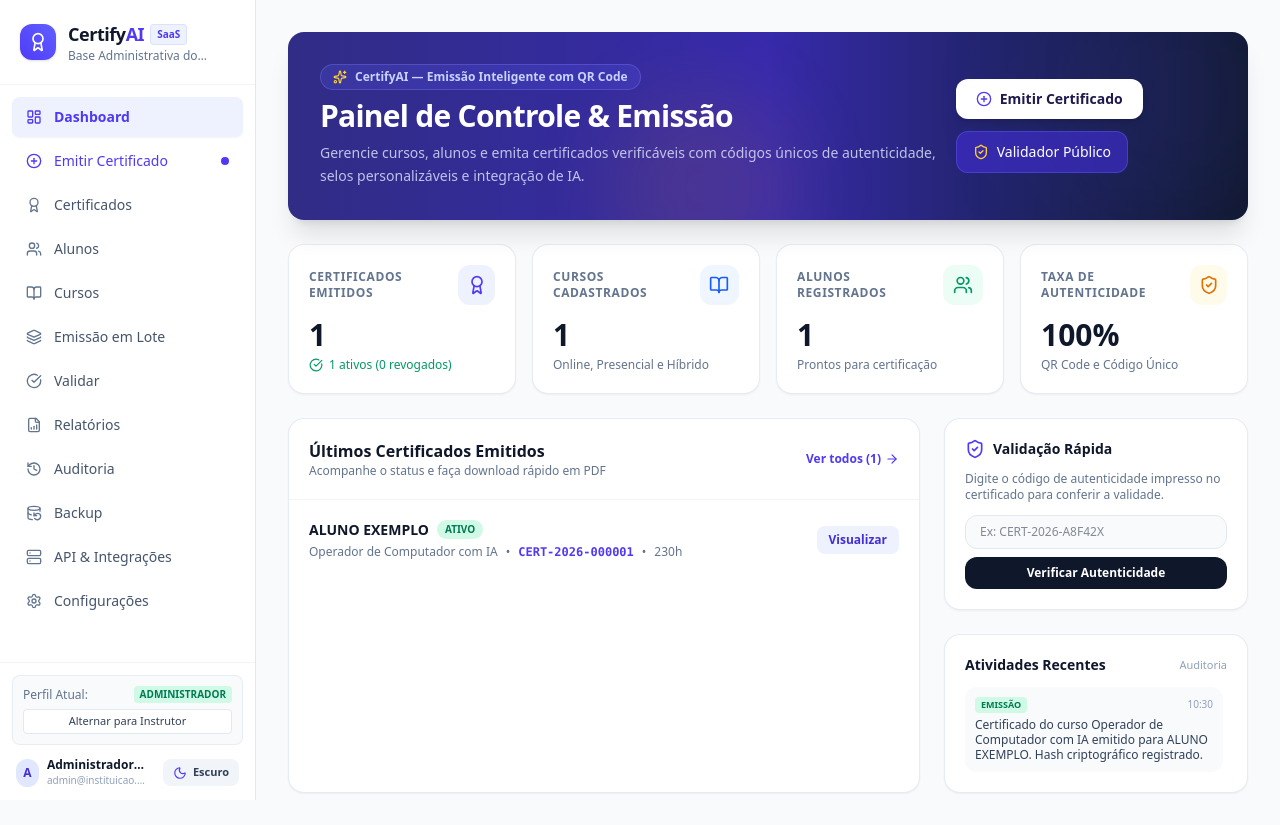
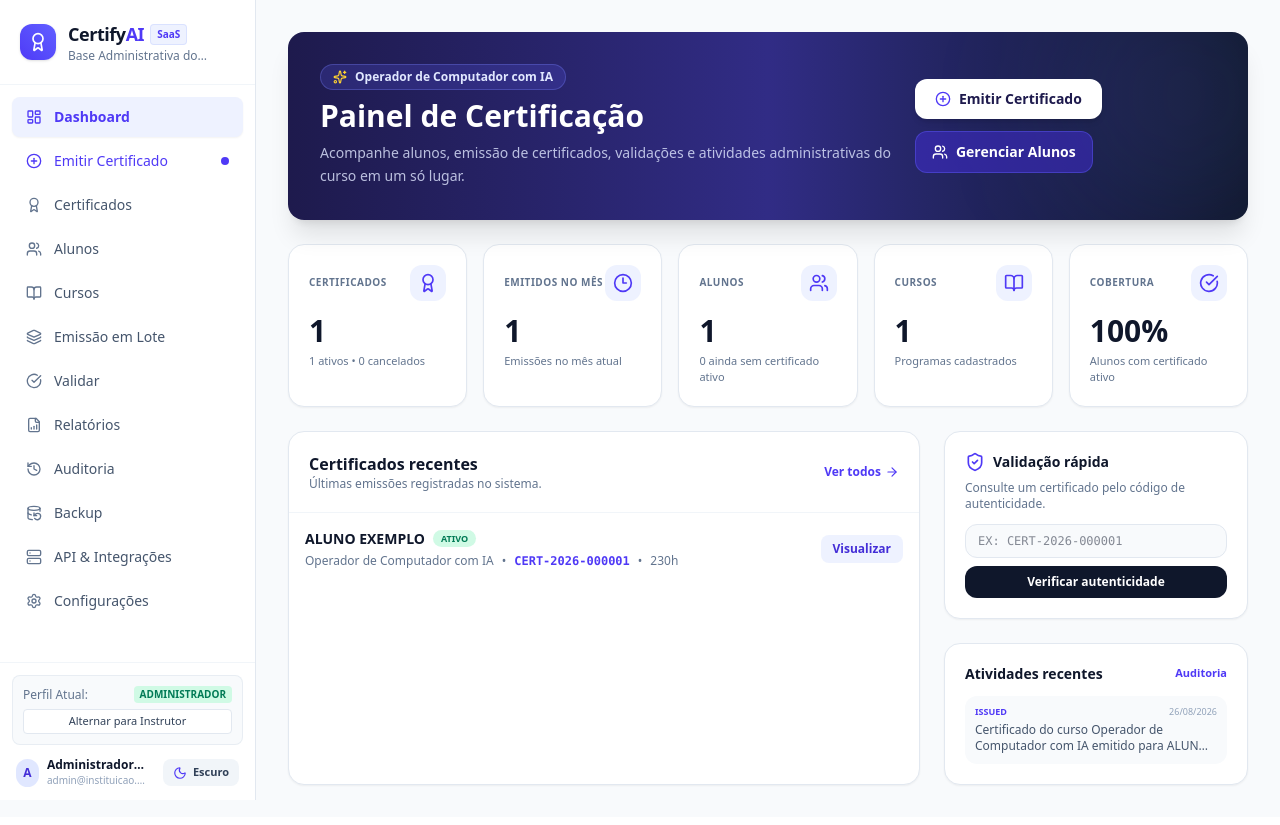
Before and after one commit to glaydsonaraujo25-cloud/Certificados, a React (Vite) app: page / in a window 1280 px wide. Built offline with nearby package versions, Linux system fonts and the light colour scheme.

Commit message:
Atualiza dashboard para operação do curso de IA

```diff
--- a/src/views/DashboardView.tsx
+++ b/src/views/DashboardView.tsx
@@ -1,353 +1,101 @@
-import React, { useState } from 'react';
+import React, { useMemo, useState } from 'react';
 import { useApp } from '../context/AppContext';
 import { CertificateModal } from '../components/CertificateModal';
-import {
-  Award,
-  BookOpen,
-  Users,
-  CheckCircle,
-  PlusCircle,
-  TrendingUp,
-  FileCheck,
-  Ban,
-  ArrowRight,
-  ShieldCheck,
-  Search,
-  Download,
-  Calendar,
-  Sparkles,
-} from 'lucide-react';
 import { Certificate } from '../types';
+import { ArrowRight, Award, BookOpen, CheckCircle, Clock3, PlusCircle, ShieldCheck, Sparkles, Users } from 'lucide-react';
 
 export const DashboardView: React.FC = () => {
-  const {
-    certificates,
-    courses,
-    students,
-    setCurrentView,
-    auditLogs,
-    setSelectedCertificateId,
-    setValidationSearchCode,
-  } = useApp();
-
+  const { certificates, courses, students, auditLogs, setCurrentView, setValidationSearchCode } = useApp();
   const [activeModalCert, setActiveModalCert] = useState<Certificate | null>(null);
   const [quickSearchCode, setQuickSearchCode] = useState('');
 
-  const totalCertificates = certificates.length;
-  const activeCertificates = certificates.filter((c) => c.status === 'active').length;
-  const cancelledCertificates = certificates.filter((c) => c.status === 'cancelled').length;
-  const totalCourses = courses.length;
-  const totalStudents = students.length;
+  const activeCertificates = certificates.filter((cert) => cert.status === 'active');
+  const cancelledCertificates = certificates.filter((cert) => cert.status === 'cancelled');
+  const now = new Date();
+  const issuedThisMonth = certificates.filter((cert) => {
+    const date = new Date(cert.createdAt);
+    return date.getFullYear() === now.getFullYear() && date.getMonth() === now.getMonth();
+  }).length;
 
-  const recentCertificates = [...certificates]
-    .sort((a, b) => new Date(b.createdAt).getTime() - new Date(a.createdAt).getTime())
-    .slice(0, 5);
+  const certifiedStudentIds = new Set(activeCertificates.map((cert) => cert.studentId));
+  const studentsWithoutCertificate = students.filter((student) => !certifiedStudentIds.has(student.id)).length;
+  const coverage = students.length ? Math.round((certifiedStudentIds.size / students.length) * 100) : 0;
 
-  const handleQuickValidate = (e: React.FormEvent) => {
-    e.preventDefault();
-    if (quickSearchCode.trim()) {
-      setValidationSearchCode(quickSearchCode.trim().toUpperCase());
-      setCurrentView('validate');
-    }
+  const recentCertificates = useMemo(() => [...certificates].sort((a, b) => new Date(b.createdAt).getTime() - new Date(a.createdAt).getTime()).slice(0, 6), [certificates]);
+  const recentAudit = auditLogs.slice(0, 5);
+
+  const handleQuickValidate = (event: React.FormEvent) => {
+    event.preventDefault();
+    const code = quickSearchCode.trim().toUpperCase();
+    if (!code) return;
+    setValidationSearchCode(code);
+    setCurrentView('validate');
   };
 
   return (
     <div className="p-4 sm:p-6 lg:p-8 space-y-6 max-w-7xl mx-auto w-full">
-      {/* Top Banner / Welcome */}
-      <div className="flex flex-col lg:flex-row lg:items-center justify-between gap-4 bg-gradient-to-r from-indigo-900 via-indigo-800 to-slate-900 rounded-2xl p-6 sm:p-8 text-white shadow-xl relative overflow-hidden">
-        {/* Subtle decorative circles */}
-        <div className="absolute top-0 right-0 -mr-16 -mt-16 w-64 h-64 bg-indigo-500/10 rounded-full blur-3xl pointer-events-none" />
-        <div className="absolute bottom-0 left-1/3 -mb-16 w-48 h-48 bg-amber-500/10 rounded-full blur-2xl pointer-events-none" />
+      <section className="relative overflow-hidden rounded-2xl bg-gradient-to-r from-indigo-950 via-indigo-900 to-slate-900 p-6 sm:p-8 text-white shadow-xl">
+        <div className="absolute -right-16 -top-16 h-64 w-64 rounded-full bg-indigo-400/10 blur-3xl" />
+        <div className="relative z-10 flex flex-col lg:flex-row lg:items-center lg:justify-between gap-5">
+          <div className="max-w-2xl space-y-2">
+            <div className="inline-flex items-center gap-2 rounded-full border border-indigo-400/30 bg-indigo-500/20 px-3 py-1 text-xs font-semibold text-indigo-100"><Sparkles className="w-3.5 h-3.5 text-amber-300" />Operador de Computador com IA</div>
+            <h1 className="text-2xl sm:text-3xl font-extrabold">Painel de Certificação</h1>
+            <p className="text-sm leading-relaxed text-indigo-100/80">Acompanhe alunos, emissão de certificados, validações e atividades administrativas do curso em um só lugar.</p>
+          </div>
+          <div className="flex flex-wrap gap-3">
+            <button onClick={() => setCurrentView('create-certificate')} className="flex items-center gap-2 rounded-xl bg-white px-5 py-2.5 text-sm font-bold text-indigo-950 shadow-md hover:bg-indigo-50"><PlusCircle className="w-4 h-4 text-indigo-600" />Emitir Certificado</button>
+            <button onClick={() => setCurrentView('students')} className="flex items-center gap-2 rounded-xl border border-indigo-500/40 bg-indigo-700/50 px-4 py-2.5 text-sm font-semibold hover:bg-indigo-700"><Users className="w-4 h-4" />Gerenciar Alunos</button>
+          </div>
+        </div>
+      </section>
 
-        <div className="relative z-10 space-y-2 max-w-2xl">
-          <div className="inline-flex items-center gap-2 px-3 py-1 rounded-full bg-indigo-500/20 border border-indigo-400/30 text-indigo-200 text-xs font-semibold">
-            <Sparkles className="w-3.5 h-3.5 text-amber-300" />
-            <span>CertifyAI — Emissão Inteligente com QR Code</span>
+      <section className="grid grid-cols-1 sm:grid-cols-2 xl:grid-cols-5 gap-4">
+        <Metric title="Certificados" value={certificates.length} detail={`${activeCertificates.length} ativos • ${cancelledCertificates.length} cancelados`} icon={<Award className="w-5 h-5" />} />
+        <Metric title="Emitidos no mês" value={issuedThisMonth} detail="Emissões no mês atual" icon={<Clock3 className="w-5 h-5" />} />
+        <Metric title="Alunos" value={students.length} detail={`${studentsWithoutCertificate} ainda sem certificado ativo`} icon={<Users className="w-5 h-5" />} />
+        <Metric title="Cursos" value={courses.length} detail="Programas cadastrados" icon={<BookOpen className="w-5 h-5" />} />
+        <Metric title="Cobertura" value={`${coverage}%`} detail="Alunos com certificado ativo" icon={<CheckCircle className="w-5 h-5" />} />
+      </section>
+
+      <section className="grid grid-cols-1 lg:grid-cols-3 gap-6">
+        <div className="lg:col-span-2 overflow-hidden rounded-2xl border border-slate-200 bg-white shadow-xs dark:border-slate-800 dark:bg-slate-900">
+          <div className="flex items-center justify-between gap-4 border-b border-slate-100 p-5 dark:border-slate-800">
+            <div><h2 className="font-bold text-slate-900 dark:text-white">Certificados recentes</h2><p className="text-xs text-slate-500">Últimas emissões registradas no sistema.</p></div>
+            <button onClick={() => setCurrentView('certificates')} className="flex items-center gap-1 text-xs font-semibold text-indigo-600 dark:text-indigo-400">Ver todos <ArrowRight className="w-3.5 h-3.5" /></button>
           </div>
-          <h1 className="text-2xl sm:text-3xl font-extrabold tracking-tight text-white">
-            Painel de Controle & Emissão
-          </h1>
-          <p className="text-sm text-indigo-100/80 leading-relaxed">
-            Gerencie cursos, alunos e emita certificados verificáveis com códigos únicos de autenticidade, selos personalizáveis e integração de IA.
-          </p>
-        </div>
-
-        {/* Quick action buttons in banner */}
-        <div className="relative z-10 flex flex-wrap items-center gap-3">
-          <button
-            onClick={() => setCurrentView('create-certificate')}
-            className="flex items-center gap-2 px-5 py-2.5 rounded-xl bg-white text-indigo-950 font-bold text-sm shadow-md hover:bg-indigo-50 transition-all hover:scale-[1.02]"
-          >
-            <PlusCircle className="w-4 h-4 text-indigo-600" />
-            <span>Emitir Certificado</span>
-          </button>
-
-          <button
-            onClick={() => setCurrentView('validate')}
-            className="flex items-center gap-2 px-4 py-2.5 rounded-xl bg-indigo-700/60 hover:bg-indigo-700 text-white font-medium text-sm border border-indigo-500/40 transition-colors"
-          >
-            <ShieldCheck className="w-4 h-4 text-amber-300" />
-            <span>Validador Público</span>
-          </button>
-        </div>
-      </div>
-
-      {/* Metrics Cards Grid */}
-      <div className="grid grid-cols-1 sm:grid-cols-2 lg:grid-cols-4 gap-4">
-        {/* Metric 1: Total Certificates */}
-        <div className="bg-white dark:bg-slate-900 p-5 rounded-2xl border border-slate-200/80 dark:border-slate-800 shadow-xs hover:border-indigo-500/30 transition-all">
-          <div className="flex items-center justify-between">
-            <span className="text-xs font-bold uppercase tracking-wider text-slate-500 dark:text-slate-400">
-              Certificados Emitidos
-            </span>
-            <div className="w-10 h-10 rounded-xl bg-indigo-50 dark:bg-indigo-950/60 text-indigo-600 dark:text-indigo-400 flex items-center justify-center">
-              <Award className="w-5 h-5" />
-            </div>
-          </div>
-          <div className="mt-3">
-            <span className="text-3xl font-black text-slate-900 dark:text-white">
-              {totalCertificates}
-            </span>
-            <div className="flex items-center gap-1.5 mt-1 text-xs text-emerald-600 dark:text-emerald-400 font-medium">
-              <CheckCircle className="w-3.5 h-3.5" />
-              <span>{activeCertificates} ativos ({cancelledCertificates} revogados)</span>
-            </div>
+          <div className="divide-y divide-slate-100 dark:divide-slate-800">
+            {recentCertificates.length === 0 ? <div className="p-10 text-center text-sm text-slate-400">Nenhum certificado emitido.</div> : recentCertificates.map((cert) => (
+              <div key={cert.id} className="flex flex-col sm:flex-row sm:items-center justify-between gap-3 p-4 hover:bg-slate-50/70 dark:hover:bg-slate-800/30">
+                <div><div className="flex items-center gap-2"><span className="font-bold text-sm text-slate-900 dark:text-white">{cert.studentName}</span><span className={`rounded-full px-2 py-0.5 text-[9px] font-bold uppercase ${cert.status === 'active' ? 'bg-emerald-100 text-emerald-700 dark:bg-emerald-950 dark:text-emerald-300' : 'bg-rose-100 text-rose-700 dark:bg-rose-950 dark:text-rose-300'}`}>{cert.status === 'active' ? 'Ativo' : 'Cancelado'}</span></div><div className="mt-1 flex flex-wrap gap-2 text-xs text-slate-500"><span>{cert.courseName}</span><span>•</span><span className="font-mono font-semibold text-indigo-600 dark:text-indigo-400">{cert.code}</span><span>•</span><span>{cert.workloadHours}h</span></div></div>
+                <button onClick={() => setActiveModalCert(cert)} className="rounded-lg bg-indigo-50 px-3 py-1.5 text-xs font-semibold text-indigo-700 hover:bg-indigo-100 dark:bg-indigo-950 dark:text-indigo-300">Visualizar</button>
+              </div>
+            ))}
           </div>
         </div>
 
-        {/* Metric 2: Total Courses */}
-        <div className="bg-white dark:bg-slate-900 p-5 rounded-2xl border border-slate-200/80 dark:border-slate-800 shadow-xs hover:border-indigo-500/30 transition-all">
-          <div className="flex items-center justify-between">
-            <span className="text-xs font-bold uppercase tracking-wider text-slate-500 dark:text-slate-400">
-              Cursos Cadastrados
-            </span>
-            <div className="w-10 h-10 rounded-xl bg-blue-50 dark:bg-blue-950/60 text-blue-600 dark:text-blue-400 flex items-center justify-center">
-              <BookOpen className="w-5 h-5" />
-            </div>
+        <div className="space-y-6">
+          <div className="rounded-2xl border border-slate-200 bg-white p-5 shadow-xs dark:border-slate-800 dark:bg-slate-900">
+            <div className="flex items-center gap-2"><ShieldCheck className="w-5 h-5 text-indigo-600" /><h3 className="font-bold text-sm">Validação rápida</h3></div>
+            <p className="mt-2 text-xs text-slate-500">Consulte um certificado pelo código de autenticidade.</p>
+            <form onSubmit={handleQuickValidate} className="mt-3 space-y-2"><input value={quickSearchCode} onChange={(e) => setQuickSearchCode(e.target.value)} placeholder="Ex: CERT-2026-000001" className="w-full rounded-xl border border-slate-200 bg-slate-50 px-3 py-2 text-xs font-mono uppercase dark:border-slate-700 dark:bg-slate-800" /><button type="submit" className="w-full rounded-xl bg-slate-900 py-2 text-xs font-bold text-white dark:bg-indigo-600">Verificar autenticidade</button></form>
           </div>
-          <div className="mt-3">
-            <span className="text-3xl font-black text-slate-900 dark:text-white">
-              {totalCourses}
-            </span>
-            <p className="text-xs text-slate-500 dark:text-slate-400 mt-1">
-              Online, Presencial e Híbrido
-            </p>
+
+          <div className="rounded-2xl border border-slate-200 bg-white p-5 shadow-xs dark:border-slate-800 dark:bg-slate-900">
+            <div className="flex items-center justify-between"><h3 className="font-bold text-sm">Atividades recentes</h3><button onClick={() => setCurrentView('audit')} className="text-[11px] font-semibold text-indigo-600 dark:text-indigo-400">Auditoria</button></div>
+            <div className="mt-3 space-y-2.5">{recentAudit.length === 0 ? <p className="text-xs text-slate-400">Nenhuma atividade registrada.</p> : recentAudit.map((log) => <div key={log.id} className="rounded-xl bg-slate-50 p-2.5 text-xs dark:bg-slate-800/50"><div className="flex items-center justify-between gap-2"><span className="font-bold uppercase text-[9px] text-indigo-600 dark:text-indigo-400">{log.action.replace('_', ' ')}</span><span className="text-[9px] text-slate-400">{new Date(log.timestamp).toLocaleDateString('pt-BR')}</span></div><p className="mt-1 line-clamp-2 text-slate-600 dark:text-slate-300">{log.details}</p></div>)}</div>
           </div>
         </div>
+      </section>
 
-        {/* Metric 3: Total Students */}
-        <div className="bg-white dark:bg-slate-900 p-5 rounded-2xl border border-slate-200/80 dark:border-slate-800 shadow-xs hover:border-indigo-500/30 transition-all">
-          <div className="flex items-center justify-between">
-            <span className="text-xs font-bold uppercase tracking-wider text-slate-500 dark:text-slate-400">
-              Alunos Registrados
-            </span>
-            <div className="w-10 h-10 rounded-xl bg-emerald-50 dark:bg-emerald-950/60 text-emerald-600 dark:text-emerald-400 flex items-center justify-center">
-              <Users className="w-5 h-5" />
-            </div>
-          </div>
-          <div className="mt-3">
-            <span className="text-3xl font-black text-slate-900 dark:text-white">
-              {totalStudents}
-            </span>
-            <p className="text-xs text-slate-500 dark:text-slate-400 mt-1">
-              Prontos para certificação
-            </p>
-          </div>
-        </div>
-
-        {/* Metric 4: Autenticidade & Validações */}
-        <div className="bg-white dark:bg-slate-900 p-5 rounded-2xl border border-slate-200/80 dark:border-slate-800 shadow-xs hover:border-indigo-500/30 transition-all">
-          <div className="flex items-center justify-between">
-            <span className="text-xs font-bold uppercase tracking-wider text-slate-500 dark:text-slate-400">
-              Taxa de Autenticidade
-            </span>
-            <div className="w-10 h-10 rounded-xl bg-amber-50 dark:bg-amber-950/60 text-amber-600 dark:text-amber-400 flex items-center justify-center">
-              <ShieldCheck className="w-5 h-5" />
-            </div>
-          </div>
-          <div className="mt-3">
-            <span className="text-3xl font-black text-slate-900 dark:text-white">
-              100%
-            </span>
-            <p className="text-xs text-slate-500 dark:text-slate-400 mt-1">
-              QR Code e Código Único
-            </p>
-          </div>
-        </div>
-      </div>
-
-      {/* Main Grid: Recent Certificates & Quick Verification */}
-      <div className="grid grid-cols-1 lg:grid-cols-3 gap-6">
-        {/* Left 2 Cols: Recent Certificates Table */}
-        <div className="lg:col-span-2 bg-white dark:bg-slate-900 rounded-2xl border border-slate-200/80 dark:border-slate-800 shadow-xs overflow-hidden">
-          <div className="p-5 border-b border-slate-100 dark:border-slate-800 flex items-center justify-between">
-            <div>
-              <h2 className="font-bold text-base text-slate-900 dark:text-white">
-                Últimos Certificados Emitidos
-              </h2>
-              <p className="text-xs text-slate-500 dark:text-slate-400">
-                Acompanhe o status e faça download rápido em PDF
-              </p>
-            </div>
-            <button
-              onClick={() => setCurrentView('certificates')}
-              className="text-xs font-semibold text-indigo-600 dark:text-indigo-400 hover:underline flex items-center gap-1"
-            >
-              Ver todos ({totalCertificates})
-              <ArrowRight className="w-3.5 h-3.5" />
-            </button>
-          </div>
-
-          <div className="divide-y divide-slate-100 dark:divide-slate-800">
-            {recentCertificates.length === 0 ? (
-              <div className="p-8 text-center text-slate-500 text-sm">
-                Nenhum certificado emitido ainda. Clique em "Emitir Certificado" para começar.
-              </div>
-            ) : (
-              recentCertificates.map((cert) => (
-                <div
-                  key={cert.id}
-                  className="p-4 sm:p-5 flex flex-col sm:flex-row sm:items-center justify-between gap-3 hover:bg-slate-50/70 dark:hover:bg-slate-800/40 transition-colors"
-                >
-                  <div className="space-y-1">
-                    <div className="flex items-center gap-2">
-                      <span className="font-bold text-sm text-slate-900 dark:text-white">
-                        {cert.studentName}
-                      </span>
-                      <span
-                        className={`text-[10px] px-2 py-0.5 rounded-full font-bold uppercase ${
-                          cert.status === 'active'
-                            ? 'bg-emerald-100 dark:bg-emerald-950 text-emerald-700 dark:text-emerald-300'
-                            : 'bg-rose-100 dark:bg-rose-950 text-rose-700 dark:text-rose-300'
-                        }`}
-                      >
-                        {cert.status === 'active' ? 'Ativo' : 'Cancelado'}
-                      </span>
-                    </div>
-
-                    <div className="flex flex-wrap items-center gap-2 text-xs text-slate-500 dark:text-slate-400">
-                      <span>{cert.courseName}</span>
-                      <span>•</span>
-                      <span className="font-mono text-indigo-600 dark:text-indigo-400 font-semibold">
-                        {cert.code}
-                      </span>
-                      <span>•</span>
-                      <span>{cert.workloadHours}h</span>
-                    </div>
-                  </div>
-
-                  <div className="flex items-center gap-2">
-                    <button
-                      onClick={() => setActiveModalCert(cert)}
-                      className="px-3 py-1.5 rounded-lg bg-indigo-50 dark:bg-indigo-950/60 hover:bg-indigo-100 dark:hover:bg-indigo-900 text-indigo-700 dark:text-indigo-300 text-xs font-semibold transition-colors"
-                    >
-                      Visualizar
-                    </button>
-                  </div>
-                </div>
-              ))
-            )}
-          </div>
-        </div>
-
-        {/* Right 1 Col: Quick Tools (Validator + Audit Logs) */}
-        <div className="space-y-6">
-          {/* Quick Validator Form */}
-          <div className="bg-white dark:bg-slate-900 p-5 rounded-2xl border border-slate-200/80 dark:border-slate-800 shadow-xs space-y-3">
-            <div className="flex items-center gap-2">
-              <ShieldCheck className="w-5 h-5 text-indigo-600 dark:text-indigo-400" />
-              <h3 className="font-bold text-sm text-slate-900 dark:text-white">
-                Validação Rápida
-              </h3>
-            </div>
-            <p className="text-xs text-slate-500 dark:text-slate-400">
-              Digite o código de autenticidade impresso no certificado para conferir a validade.
-            </p>
-
-            <form onSubmit={handleQuickValidate} className="space-y-2">
-              <div className="relative">
-                <input
-                  type="text"
-                  placeholder="Ex: CERT-2026-A8F42X"
-                  value={quickSearchCode}
-                  onChange={(e) => setQuickSearchCode(e.target.value)}
-                  className="w-full px-3.5 py-2 text-xs font-mono uppercase rounded-xl bg-slate-50 dark:bg-slate-800 border border-slate-200 dark:border-slate-700 text-slate-900 dark:text-slate-100 placeholder:normal-case placeholder:font-sans focus:outline-hidden focus:ring-2 focus:ring-indigo-500"
-                />
-              </div>
-              <button
-                type="submit"
-                className="w-full py-2 bg-slate-900 hover:bg-slate-800 dark:bg-indigo-600 dark:hover:bg-indigo-700 text-white text-xs font-bold rounded-xl transition-colors"
-              >
-                Verificar Autenticidade
-              </button>
-            </form>
-          </div>
-
-          {/* Recent Audit Activities */}
-          <div className="bg-white dark:bg-slate-900 p-5 rounded-2xl border border-slate-200/80 dark:border-slate-800 shadow-xs space-y-3">
-            <h3 className="font-bold text-sm text-slate-900 dark:text-white flex items-center justify-between">
-              <span>Atividades Recentes</span>
-              <span className="text-[11px] font-normal text-slate-400">Auditoria</span>
-            </h3>
-
-            <div className="space-y-2.5 max-h-56 overflow-y-auto pr-1">
-              {auditLogs.slice(0, 4).map((log) => (
-                <div
-                  key={log.id}
-                  className="p-2.5 rounded-xl bg-slate-50 dark:bg-slate-800/40 text-xs space-y-1"
-                >
-                  <div className="flex items-center justify-between">
-                    <span
-                      className={`text-[9px] font-bold uppercase px-1.5 py-0.5 rounded ${
-                        log.action === 'issued'
-                          ? 'bg-emerald-100 dark:bg-emerald-950 text-emerald-700 dark:text-emerald-300'
-                          : log.action === 'cancelled'
-                          ? 'bg-rose-100 dark:bg-rose-950 text-rose-700 dark:text-rose-300'
-                          : log.action === 'tamper_detected'
-                          ? 'bg-red-100 dark:bg-red-950 text-red-700 dark:text-red-300'
-                          : log.action === 'integrity_verified'
-                          ? 'bg-teal-100 dark:bg-teal-950 text-teal-700 dark:text-teal-300'
-                          : log.action === 'duplicated'
-                          ? 'bg-purple-100 dark:bg-purple-950 text-purple-700 dark:text-purple-300'
-                          : 'bg-indigo-100 dark:bg-indigo-950 text-indigo-700 dark:text-indigo-300'
-                      }`}
-                    >
-                      {log.action === 'issued'
-                        ? 'Emissão'
-                        : log.action === 'cancelled'
-                        ? 'Cancelamento'
-                        : log.action === 'tamper_detected'
-                        ? 'Alerta'
-                        : log.action === 'integrity_verified'
-                        ? 'Integridade'
-                        : log.action === 'duplicated'
-                        ? 'Duplicação'
-                        : 'Atualização'}
-                    </span>
-                    <span className="text-[10px] text-slate-400">
-                      {new Date(log.timestamp).toLocaleTimeString('pt-BR', {
-                        hour: '2-digit',
-                        minute: '2-digit',
-                      })}
-                    </span>
-                  </div>
-                  <p className="text-slate-700 dark:text-slate-300 leading-tight">
-                    {log.details}
-                  </p>
-                </div>
-              ))}
-            </div>
-          </div>
-        </div>
-      </div>
-
-      {/* Modal for full certificate view & download */}
-      {activeModalCert && (
-        <CertificateModal
-          certificate={activeModalCert}
-          onClose={() => setActiveModalCert(null)}
-        />
-      )}
+      {activeModalCert && <CertificateModal certificate={activeModalCert} isOpen={true} onClose={() => setActiveModalCert(null)} setCurrentView={setCurrentView} setValidationSearchCode={setValidationSearchCode} />}
     </div>
   );
 };
+
+const Metric: React.FC<{ title: string; value: number | string; detail: string; icon: React.ReactNode }> = ({ title, value, detail, icon }) => (
+  <div className="rounded-2xl border border-slate-200 bg-white p-5 shadow-xs dark:border-slate-800 dark:bg-slate-900">
+    <div className="flex items-center justify-between"><span className="text-[10px] font-bold uppercase tracking-wider text-slate-500">{title}</span><div className="flex h-9 w-9 items-center justify-center rounded-xl bg-indigo-50 text-indigo-600 dark:bg-indigo-950 dark:text-indigo-300">{icon}</div></div>
+    <div className="mt-3 text-3xl font-black text-slate-900 dark:text-white">{value}</div>
+    <p className="mt-1 text-[11px] text-slate-500">{detail}</p>
+  </div>
+);
```
